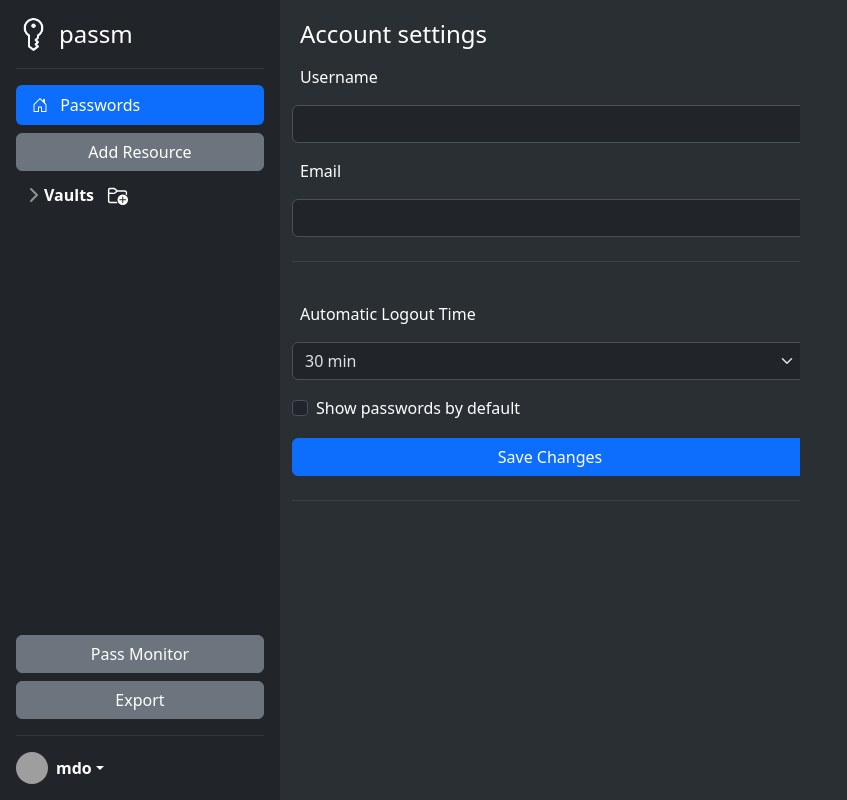
After one commit to nikita-h1s/password-manager, a Flask app: template passm/templates/account_settings.html in a window 1280 px wide. The commit adds this page. Shown: the whole page, without its empty margins (0-847 px from the left). Run offline with Flask 3, Linux system fonts and the light colour scheme; the template is opened without the code that fills it, so the values that code supplies are empty; grey boxes are pictures that could not be loaded.

Commit message:
Implement user settings
Added user settings template with functionality to
change the username, email, set automatic logout time
and whether to show passwords by default.

```diff
--- a/passm/auth/__init__.py
+++ b/passm/auth/__init__.py
@@ -1,5 +1,5 @@
 from flask import Blueprint
 
-auth_bp = Blueprint('auth', __name__, url_prefix='/auth')
+auth_bp = Blueprint('auth', __name__)
 
 from . import routes
--- a/passm/static/css/main.css
+++ b/passm/static/css/main.css
@@ -283,3 +283,13 @@ main {
 .toggle-password-btn {
     margin-right: 4px;
 }
+
+#user-settings-form {
+    width: 500px
+}
+
+.user-settings-container {
+    width: 500px;
+    margin-top: 20px;
+    margin-left: 20px;
+}
--- a/passm/static/js/main.js
+++ b/passm/static/js/main.js
@@ -321,9 +321,13 @@ const removeFlashMessages = () => {
 const renderResources = sortedResources => {
     const sortingSelect = document.querySelector('.sorting-form');
     const resourceList = document.querySelector('.main-resource-list');
+    const sortingForm = document.querySelector('.sorting-form')
+    const filterForm = document.getElementById('filter-form')
 
-    document.querySelector('.sorting-form').addEventListener('change', handleSortingChange);
-    document.getElementById('filter-form').addEventListener('input', handleFilterChange);
+    if (sortingForm && filterForm) {
+        sortingForm.addEventListener('change', handleFilterChange);
+        filterForm.addEventListener('input', handleFilterChange);
+    }
 
     if (resourceList) {
         resourceList.querySelectorAll('.list-resource-item').
@@ -428,6 +432,82 @@ const handleSortingChange = e => {
 }
 
 
+const loadUserData = () => {
+    document.querySelector('#username').value = user.username;
+    document.querySelector('#email').value = user.email;
+}
+
+
+const changeUserData = () => {
+    const userForm = document.querySelector('form.needs-validation');
+
+    if (userForm) {
+        userForm.addEventListener('submit', async (event) => {
+            event.preventDefault();
+
+            // Get form data
+            const username = document.querySelector('#username').value;
+            const email = document.querySelector('#email').value;
+            const automaticLogoutTime = parseInt(document.querySelector('#automatic-logout-time').value, 10);
+            const showPasswordsByDefault = document.querySelector('#show-passwords-by-default').checked;
+
+            // Create the request payload
+            const payload = {
+                username,
+                email,
+                automatic_logout_time: automaticLogoutTime,
+                show_passwords_by_default: showPasswordsByDefault,
+            };
+
+            try {
+                // Send the PUT request
+                const response = await fetch('/api/user', {
+                    method: 'PUT',
+                    headers: {'Content-Type': 'application/json'},
+                    body: JSON.stringify(payload),
+                });
+
+                const result = await response.json();
+
+                // if (response.ok) {
+                //     startAutoLogoutTimer(result.automatic_logout_time);
+                // }
+                if (response.ok) {
+                    window.location.reload();
+                }
+            } catch (error) {
+                console.error('Error:', error);
+                alert('An unexpected error occurred. Please try again.');
+            }
+        });
+    }
+};
+
+
+
+let inactivityTimer;
+const startAutoLogoutTimer = (logoutTimeInMinutes) => {
+    const logoutTimeInMilliseconds = logoutTimeInMinutes * 60 * 1000;
+    console.log("1: " + logoutTimeInMilliseconds);
+
+    clearTimeout(inactivityTimer);
+
+    inactivityTimer = setTimeout(() => {
+        window.location.href = '/logout';
+        console.log(logoutTimeInMilliseconds);
+    }, logoutTimeInMilliseconds);
+
+    document.addEventListener('mousemove', resetInactivityTimer);
+    document.addEventListener('keypress', resetInactivityTimer);
+};
+
+
+const resetInactivityTimer = () => {
+    clearTimeout(inactivityTimer);
+    startAutoLogoutTimer(user.automatic_logout_time);
+};
+
+
 let sortedResources = null;
 if (typeof resources !== 'undefined' && resources) {
     sortedResources = Object.entries(resources).sort(
@@ -449,4 +529,8 @@ document.addEventListener('DOMContentLoaded', () => {
     showPasswordHistory();
     // Initial rendering of resources
     renderResources(sortedResources);
+    if (typeof user !== 'undefined' && user) {
+        loadUserData();
+    }
+    changeUserData();
 });
--- /dev/null
+++ b/passm/templates/account_settings.html
@@ -0,0 +1,94 @@
+{% extends "layout.html" %}
+{% block content %}
+<div class="">
+    <main>
+        <div class="user-settings-container">
+            <h4 class="mb-3">Account settings</h4>
+            <form class="needs-validation" novalidate>
+                <div class="row g-3">
+<!--                    <div class="col-12 d-flex align-items-start py-3 border-bottom">-->
+<!--                        <div class="d-flex flex-column">-->
+<!--                            <div class="d-flex align-items-start justify-content-between">-->
+<!--                                <img src="https://images.pexels.com/photos/1037995/pexels-photo-1037995.jpeg?auto=compress&amp;cs=tinysrgb&amp;dpr=1&amp;w=500"-->
+<!--                                     class="img rounded" alt="" width="70">-->
+<!--                                <div class="pl-sm-4 pl-2" id="img-section">-->
+<!--                                    <b>Profile Photo</b>-->
+<!--                                    <p>-->
+<!--                                        <small>Accepted file type .png. Less than 3MB</small>-->
+<!--                                    </p>-->
+<!--                                </div>-->
+<!--                            </div>-->
+<!--                            <div class="mb-3">-->
+<!--                                <input class="form-control" type="file" id="formFile">-->
+<!--                            </div>-->
+<!--                        </div>-->
+<!--                    </div>-->
+
+                    <form id="user-settings-form">
+                        <label for="username">Username</label>
+                        <input type="text" id="username" name="username" value="{{ user.username }}"
+                               class="form-control">
+
+                        <label for="email">Email</label>
+                        <input type="email" id="email" name="email" value="{{ user.email }}" class="form-control">
+
+                        <hr class="my-4">
+
+                        <div>Automatic Logout Time</div>
+                        <select id="automatic-logout-time" name="automatic_logout_time" class="form-select">
+                            <option value="30" {% if user.automatic_logout_time == 30 %}selected{% endif %}>30 min
+                            </option>
+                            <option value="60" {% if user.automatic_logout_time == 60 %}selected{% endif %}>1 hour
+                            </option>
+                            <option value="360" {% if user.automatic_logout_time == 360 %}selected{% endif %}>6 hours
+                            </option>
+                            <option value="1440" {% if user.automatic_logout_time == 1440 %}selected{% endif %}>24
+                                hours
+                            </option>
+                        </select>
+
+                        <div class="form-check mt-3">
+                            <input class="form-check-input" type="checkbox" id="show-passwords-by-default"
+                                   name="show_passwords_by_default"
+                                   {% if user.show_passwords_by_default %}checked{% endif %}>
+                            <label class="form-check-label" for="show-passwords-by-default">
+                                Show passwords by default
+                            </label>
+                        </div>
+
+                        <button type="submit" class="btn btn-primary mt-3">Save Changes</button>
+                    </form>
+
+                <hr class="my-4">
+
+                {% with messages = get_flashed_messages(with_categories=true) %}
+                {% if messages %}
+                <div class="mt-3 ml-3 mr-3">
+                    {% for category, message in messages %}
+                    <div class="alert alert-{{ category }} m-20 flash-message" role="alert">
+                        {{ message }}
+                    </div>
+                    {% endfor %}
+                </div>
+                {% endif %}
+                {% endwith %}
+
+<!--                <div class="d-flex align-items-center justify-content-between" id="deactivate">-->
+<!--                    <div>-->
+<!--                        <b>Deactivate your account</b>-->
+<!--                        <p>Details about your account and passwords</p>-->
+<!--                    </div>-->
+<!--                    <div class="ml-auto">-->
+<!--                        <button class="btn btn-outline-danger ml-5">Deactivate</button>-->
+<!--                    </div>-->
+<!--                </div>-->
+            </form>
+        </div>
+    </main>
+</div>
+
+<script>
+    const user = {{ user | tojson }};
+</script>
+
+{% endblock content %}
--- a/passm/templates/layout.html
+++ b/passm/templates/layout.html
@@ -141,7 +141,7 @@
                 </a>
                 <ul class="dropdown-menu dropdown-menu-dark text-small shadow" aria-labelledby="dropdownUser1">
                     <li><a class="dropdown-item" href="#">Settings</a></li>
-                    <li><a class="dropdown-item" href="#">Profile</a></li>
+                    <li><a class="dropdown-item" href="{{ url_for('main.account_settings') }}">Profile</a></li>
                     <li>
                         <hr class="dropdown-divider">
                     </li>
--- a/passm/templates/passwords_list.html
+++ b/passm/templates/passwords_list.html
@@ -114,10 +114,11 @@
                         <small class="d-block text-body-secondary">Password</small>
                         <div class="d-flex align-items-center">
                             <input class="resource-password form-control resource-info-input" name="password"
-                                   type="password" value="examplePassword" disabled="">
+                                   type="{{ 'text' if user.show_passwords_by_default else 'password' }}"
+                                   value="examplePassword" disabled="">
                             <button type="button" class="btn btn-outline-secondary toggle-password-btn"
                                     aria-label="Toggle password visibility">
-                                <i class="bi bi-eye"></i>
+                                <i class="bi {{ 'bi-eye-slash' if user.show_passwords_by_default else 'bi-eye' }}"></i>
                             </button>
                             <button type="button"
                                     class="btn btn-outline-secondary show-password-history-btn"
```
Also changed, not shown: passm/auth/routes.py (+12 -1 lines), passm/routes.py (+109 -3 lines).
